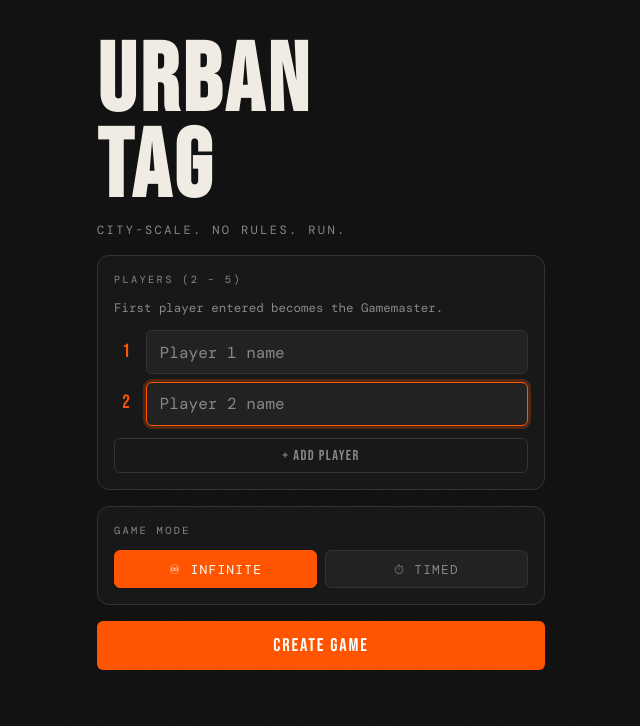
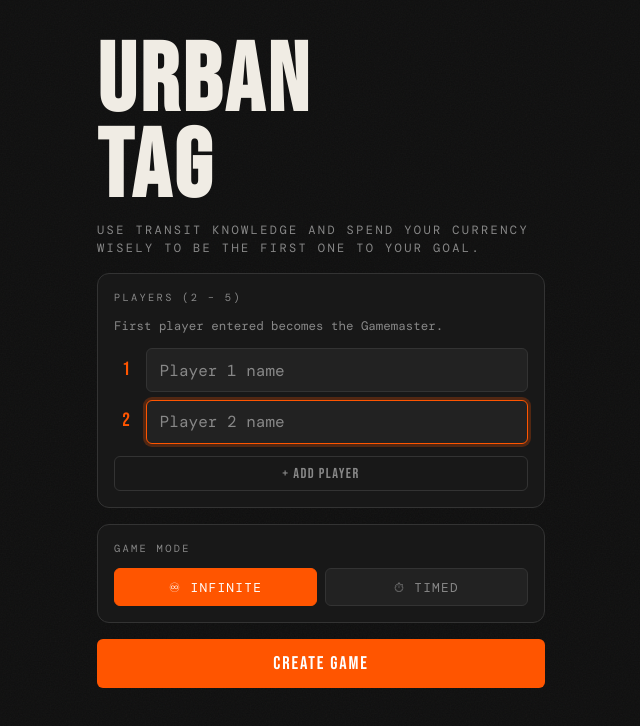
Before and after one commit to MrDeebop/jetlagtag, a website: page urban-tag/client/index.html in a window 1280 px wide. Shown: the whole page, without its empty margins (319-959 px from the left). Drawn offline with nearby package versions, Linux system fonts and the light colour scheme; no server answers.

Commit message:
Update tagline in index.html

```diff
--- a/urban-tag/client/index.html
+++ b/urban-tag/client/index.html
@@ -22,7 +22,7 @@
     <div class="screen-inner">
       <div class="logo-block">
         <h1 class="logo">URBAN<br>TAG</h1>
-        <p class="tagline">city-scale. no rules. run.</p>
+        <p class="tagline">Use transit knowledge and spend your currency wisely to be the first one to your goal.</p>
       </div>
 
       <div class="card" id="lobby-card">
```
